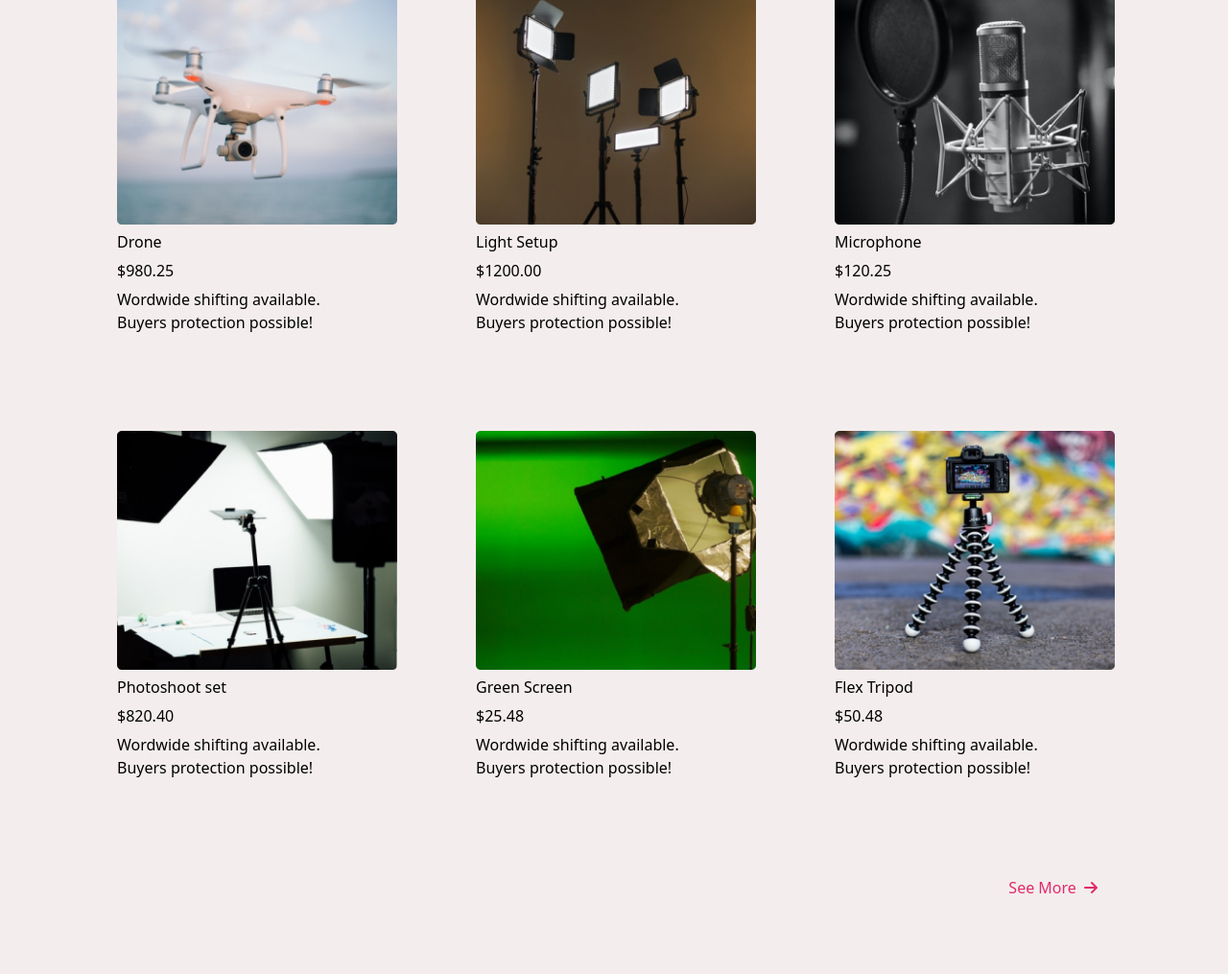
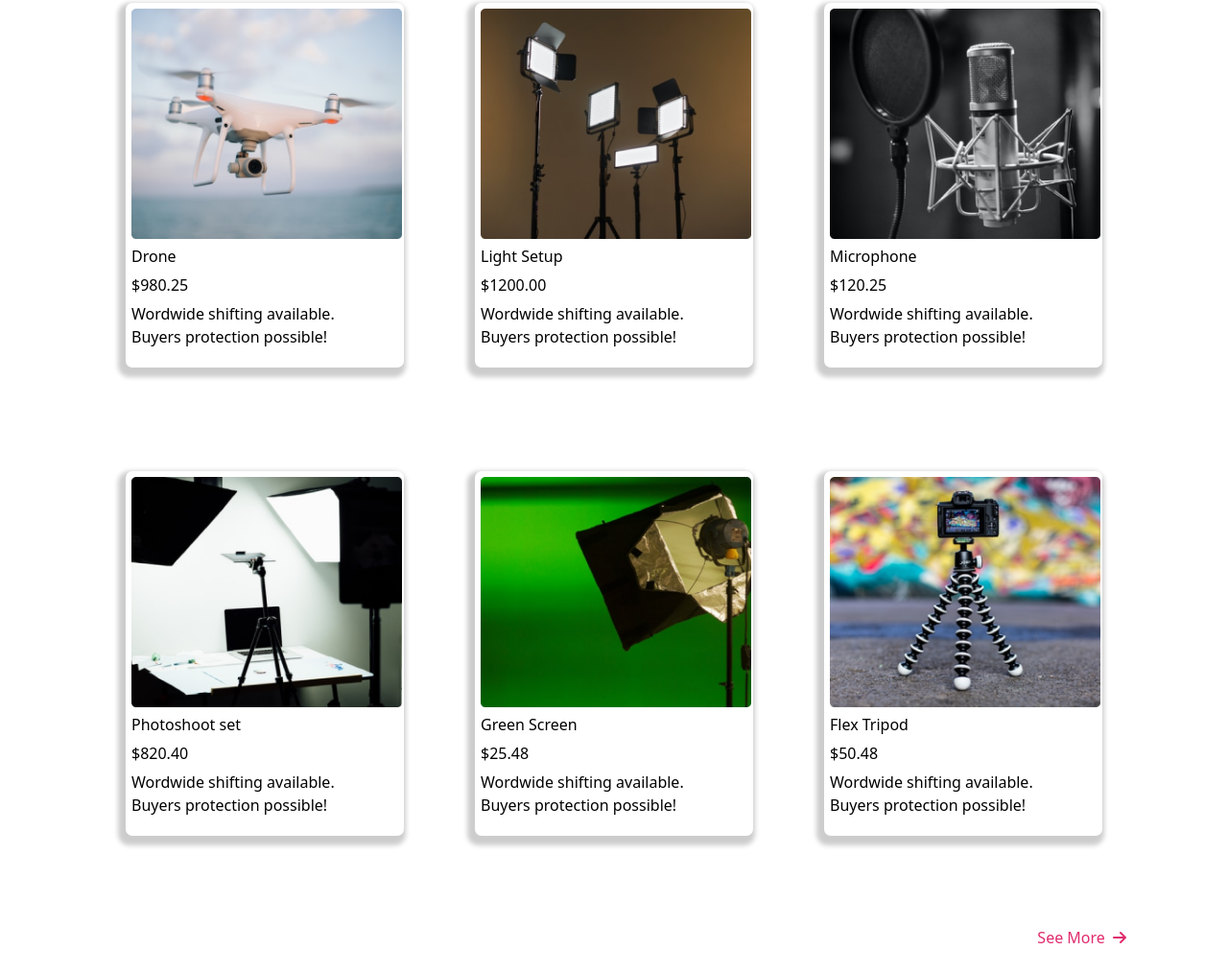
Before and after one commit to Xubaear/Influencer-Gear, a plain HTML site: page index.html in a window 1280 px wide. Shown: the part 1455-2470 px from the top of the page at 96% size. Before the commit the page ends 2418 px from the top, so only its background shows below. Drawn offline with nearby package versions, Linux system fonts and the light colour scheme.

Commit message:
added more details

```diff
--- a/index.html
+++ b/index.html
@@ -15,7 +15,7 @@
     <link rel="stylesheet" href="style.css">
 </head>
 
-<body style="background-color: rgb(244, 237, 237)">
+<body>
     <header>
         <nav class="navbar display-flex">
             <h3 class="brand color">Influencer products</h3>
@@ -67,16 +67,18 @@
     <main>
         <h3 class="heading color">Popular Collection</h3>
 
-        <section>
+        <section >
 
-            <div class="products display-flex">
+            <div class="products  display-flex">
 
-               <div class="card">
+
+                 <div class="card">
                  <img  src="images/action.png" alt="">
                 <h4> Action Camera</h4>
                     <h5>$380.00</h5>
                     <p>Wordwide shifting available. <br>Buyers protection possible!</p>
                </div>
+
 
                <div class="card">
                     <img  src="images/airpod.png" alt="">
@@ -94,6 +96,7 @@
       </div>
 
       <div class="products2 display-flex">
+
          <div class="card">
                 <img src="images/drone.png" alt="">
                     <h4>Drone</h4>
--- a/style.css
+++ b/style.css
@@ -90,28 +90,36 @@ margin-top: 100px;
 font-size: 28px;
 font-weight: 600;}
 
+.card{width: 290px;
+height: 256px;
+background-color: rgba(255, 255, 255, 1);
+height: 380px;
+box-shadow: -3px 5px 5px 5px rgba(0,0,0,0.2);
+border-radius: 7px
+}
+
+.card:hover{ width: 300px;
+background-color: rgb(172, 211, 200);}
+
 .products{
     margin-top: 70px;
     gap: 70px;
     justify-content: center;
 }
 
-.products2{margin-top: 200px;
+.products2{margin-top: 100px;
 gap: 70px;
     justify-content: center}
 
-.products3{margin-top: 200px;
+.products3{margin-top: 100px;
 gap: 70px;
     justify-content: center}
 
-.card{width: 300px;
-height: 256px;
 
-}
 
 .see-more{text-align: right;
-margin-top: 200px;
-margin-right: 110px;
+margin-top: 80px;
+margin-right: 80px;
 }
 
 .see-more-link{
--- a/tailwind.css
+++ b/tailwind.css
@@ -0,0 +1 @@
+@import "tailwindcss"
```
